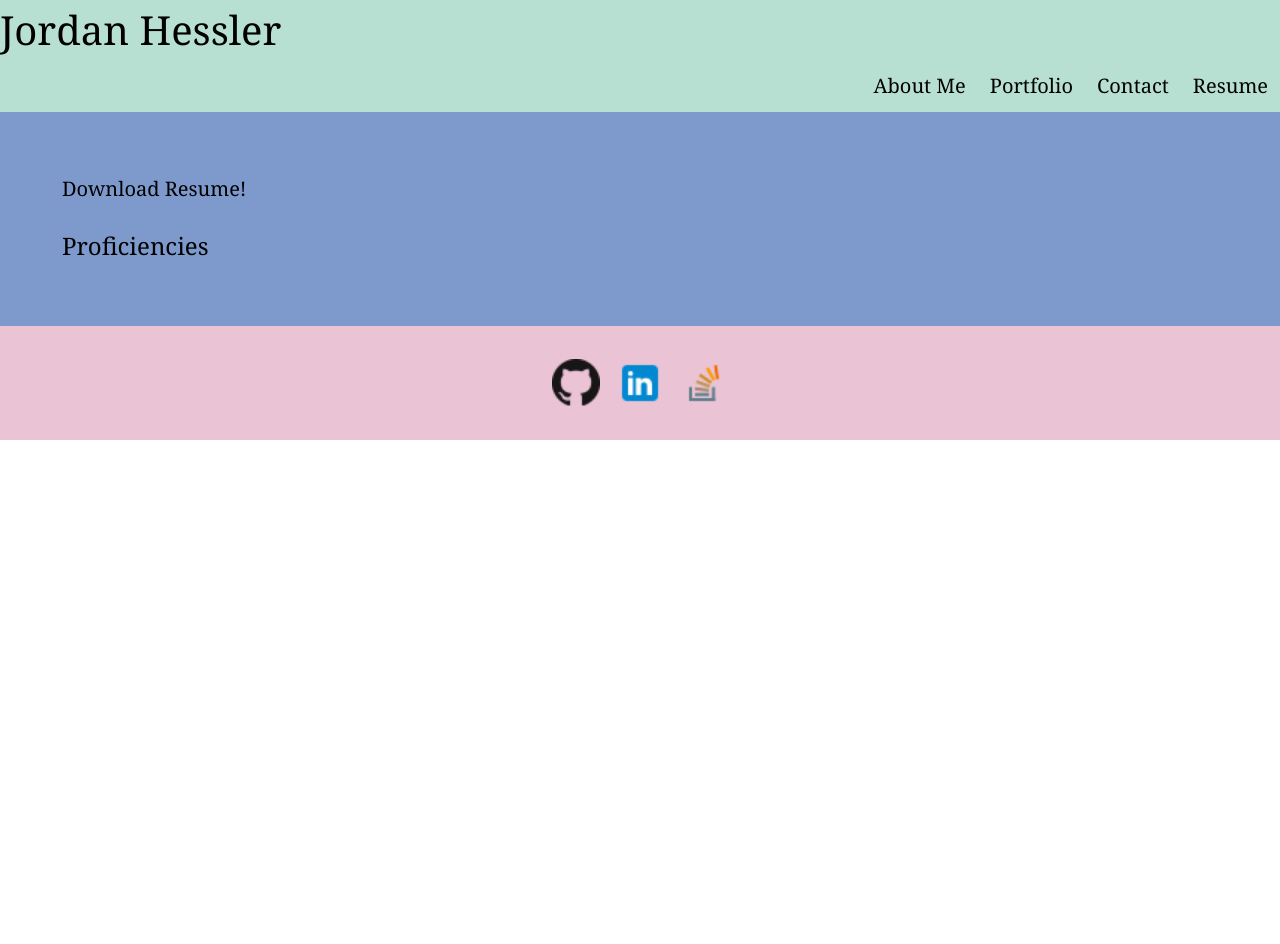
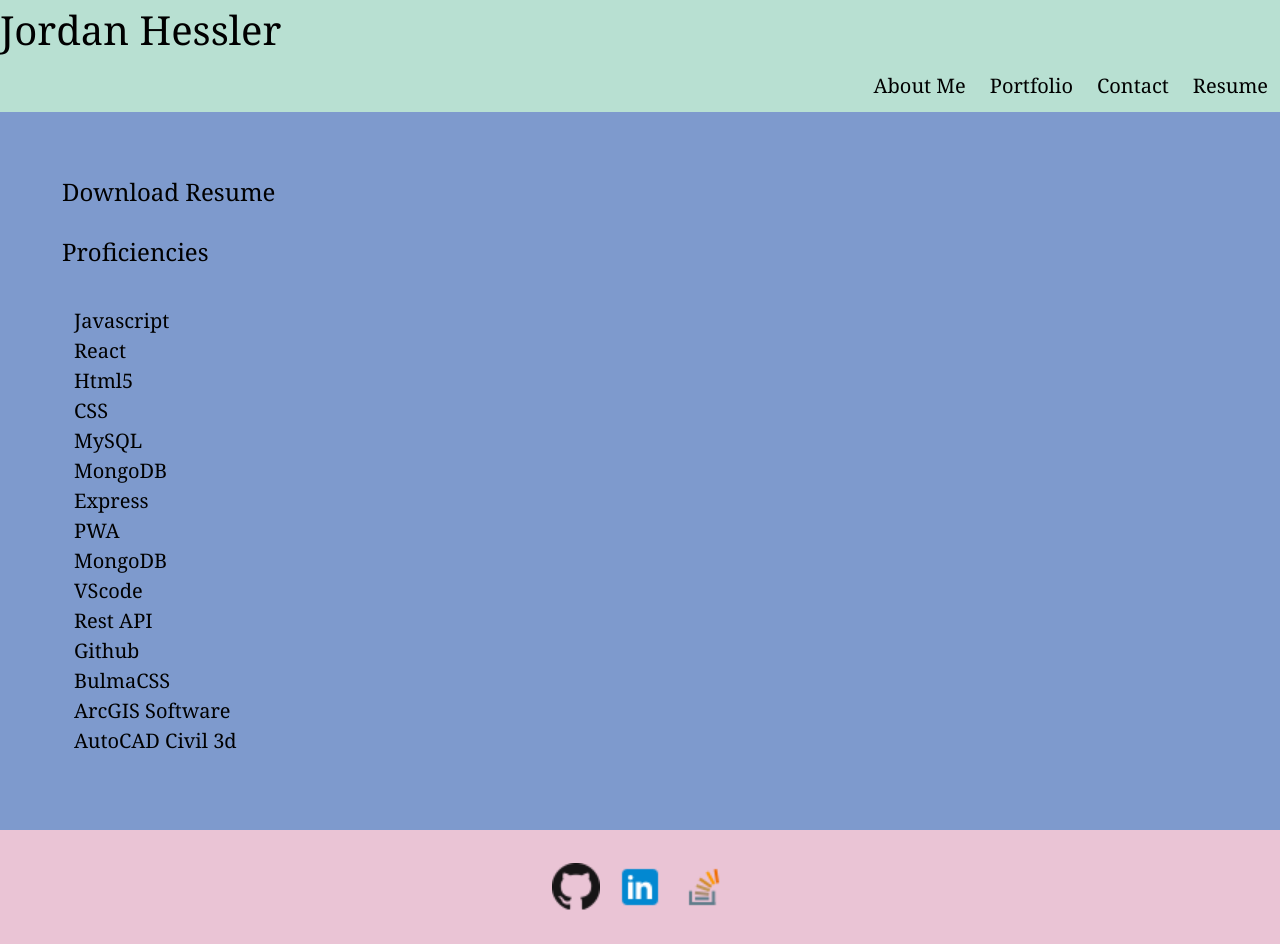
Before and after one commit to JHESSLER11/Hessler-React-Portfolio, a React (Create React App) app: page /resume in a window 1280 px wide. Before the commit the page ends 800 px from the top, so only its background shows below. Built offline with nearby package versions, Linux system fonts and the light colour scheme.

Commit message:
fixed routing

```diff
--- a/src/App.js
+++ b/src/App.js
@@ -2,7 +2,6 @@ import React, { useState } from 'react';
 import './App.css';
 import About from './components/About';
 import ContactForm from './components/Contact';
-import Header from './components/Header';
 import Nav from './components/Nav';
 import Footer from './components/Footer'
 import Portfolio from './components/Project';
@@ -22,7 +21,7 @@ function App() {
         <div>
         <Nav />
         <Routes>
-          <Route path='about' element={<About />} />
+          <Route path='/' element={<About />} />
           <Route path='portfolio' element={<Portfolio />} />
           <Route path='contact' element={<ContactForm />} />
           <Route path='resume' element={<Resume />} />
--- a/src/components/Nav/index.js
+++ b/src/components/Nav/index.js
@@ -10,14 +10,14 @@ function Nav(props) {
 
     return (
         <header className="header">
-            <h2 className="is-size-2"> <a data-testid="link" href="/about" onClick={() => setContactSelected(false)}>
+            <h2 className="is-size-2"> <a data-testid="link" href="/" onClick={() => setContactSelected(false)}>
                 Jordan Hessler </a>
             </h2>
             <nav className="navbar">
                 <div className="navbar-menu is-active">
                     <div className="navbar-end is-size-5">
                         <li  className="navbar-item">
-                            <Link to='about'>About Me</Link>
+                            <Link to='/'>About Me</Link>
                         </li>
                         <li className="navbar-item">
                             <Link to='portfolio'>Portfolio</Link>
--- a/src/components/Project/index.js
+++ b/src/components/Project/index.js
@@ -8,7 +8,7 @@ function Portfolio() {
             <div className="columns  is-multiline is-mobile is-centered p-3">
                 <div className="c1 column is-one-third m-1">
                     <div className="portGit is-centered">
-                        <div>Happy Trees!</div>
+                        <div>Weather Application</div>
                             <a href='https://github.com/JHESSLER11/Weather-Application'>
                             <img src='/images/GitHub-Mark-32px.png' alt='Github Logo'></img>
                             </a>
@@ -17,7 +17,7 @@ function Portfolio() {
                 </div>
                 <div className="c2 column is-one-third m-1">
                     <div className="portGit">
-                        <div>Happy Trees!</div>
+                        <div>Happy Trees</div>
                             <a href='https://github.com/HackStreetPeople/happy-trees'>
                             <img src='/images/GitHub-Mark-32px.png' alt='Github Logo'></img>
                             </a>
@@ -26,7 +26,7 @@ function Portfolio() {
                 </div>
                 <div className="c3 column is-one-third m-1">
                 <div className="portGit">
-                    <div>Tech Blog!</div>
+                    <div>Tech Blog</div>
                         <a href='https://github.com/JHESSLER11/Tech-Blog'>
                         <img src='/images/GitHub-Mark-32px.png' alt='Github Logo'></img>
                         </a>
--- a/src/components/Resume/index.js
+++ b/src/components/Resume/index.js
@@ -18,11 +18,26 @@ function Resume() {
     return (
 
        <section className="resume">
-            <div className="is-size-5 p-3">
-                <a href="/pdf/jhessler.pdf" download="jhessler">Download Resume!</a>
+            <div className="is-size-4 p-3">
+                <a href="/pdf/jhessler.pdf" download="jhessler">Download Resume</a>
             </div>
-           <h2 className=" is-size-4 p-3">Proficiencies</h2>
-            <ul id="pList">
+           <h2 className="is-size-4 p-3">Proficiencies</h2>
+            <ul className="is-size-5 p-5" id="pList">
+                <li>Javascript</li>
+                <li>React</li>
+                <li>Html5</li>
+                <li>CSS</li>
+                <li>MySQL</li>
+                <li>MongoDB</li>
+                <li>Express</li>
+                <li>PWA</li>
+                <li>MongoDB</li>
+                <li>VScode</li>
+                <li>Rest API</li>
+                <li>Github</li>
+                <li>BulmaCSS</li>
+                <li>ArcGIS Software</li>
+                <li>AutoCAD Civil 3d</li>
             </ul>
        </section>
     )
--- a/src/index.css
+++ b/src/index.css
@@ -1,5 +1,5 @@
 * {
-  /* background-color: #809BCE; */
+
   font-family: Cambria, Cochin, Georgia, Times, 'Times New Roman', serif;
   color: black;
 }
@@ -8,7 +8,6 @@ body {
   margin: 0;
   -webkit-font-smoothing: antialiased;
   -moz-osx-font-smoothing: grayscale;
-  /* background-color: #809BCE; */
 }
 
 a {
@@ -63,7 +62,7 @@ a {
 }
 
 .box {
-  padding: 100px;
+  padding: 200px;
   background-color: #809BCE;
 }
 
```
Also changed, not shown: 1 other file (tests, documents, lock files or other folders).
